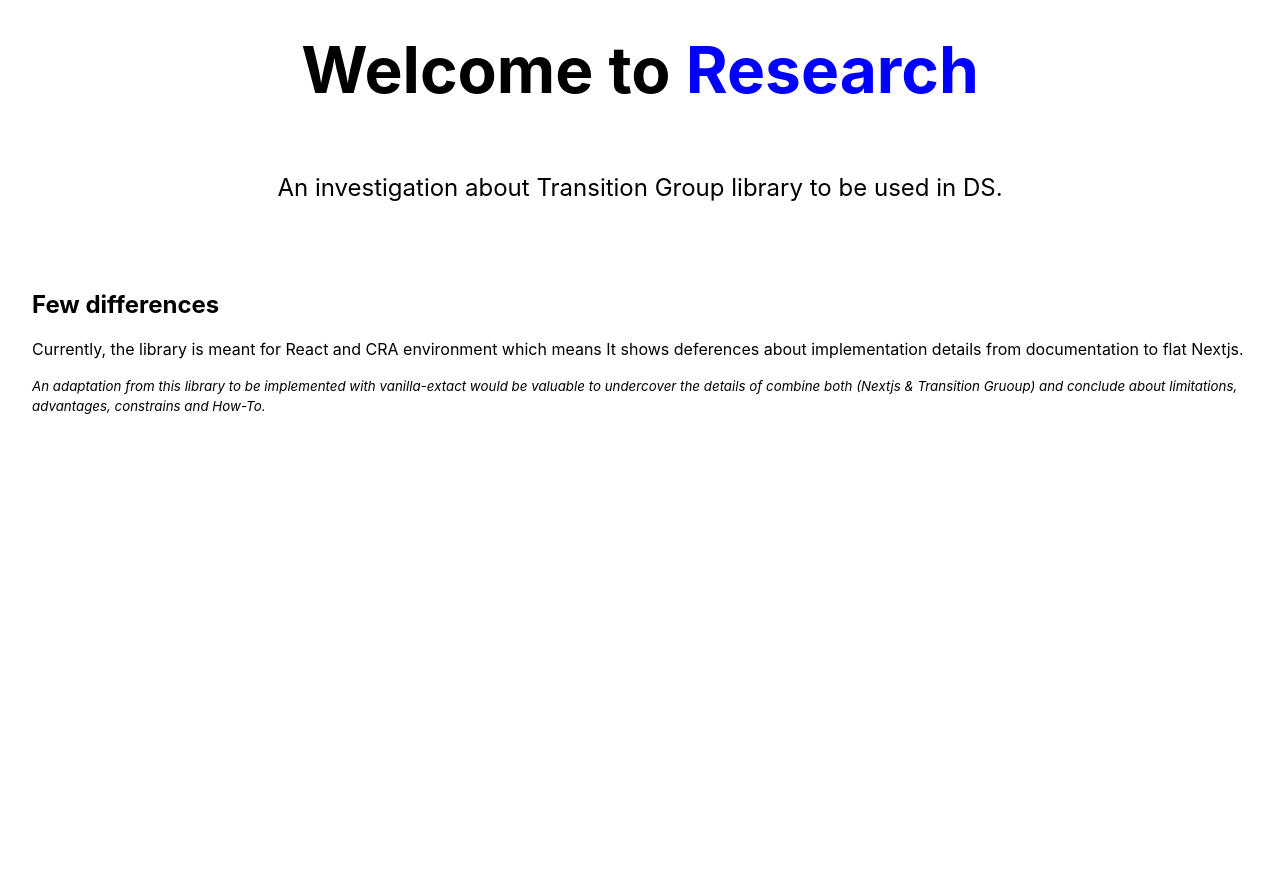
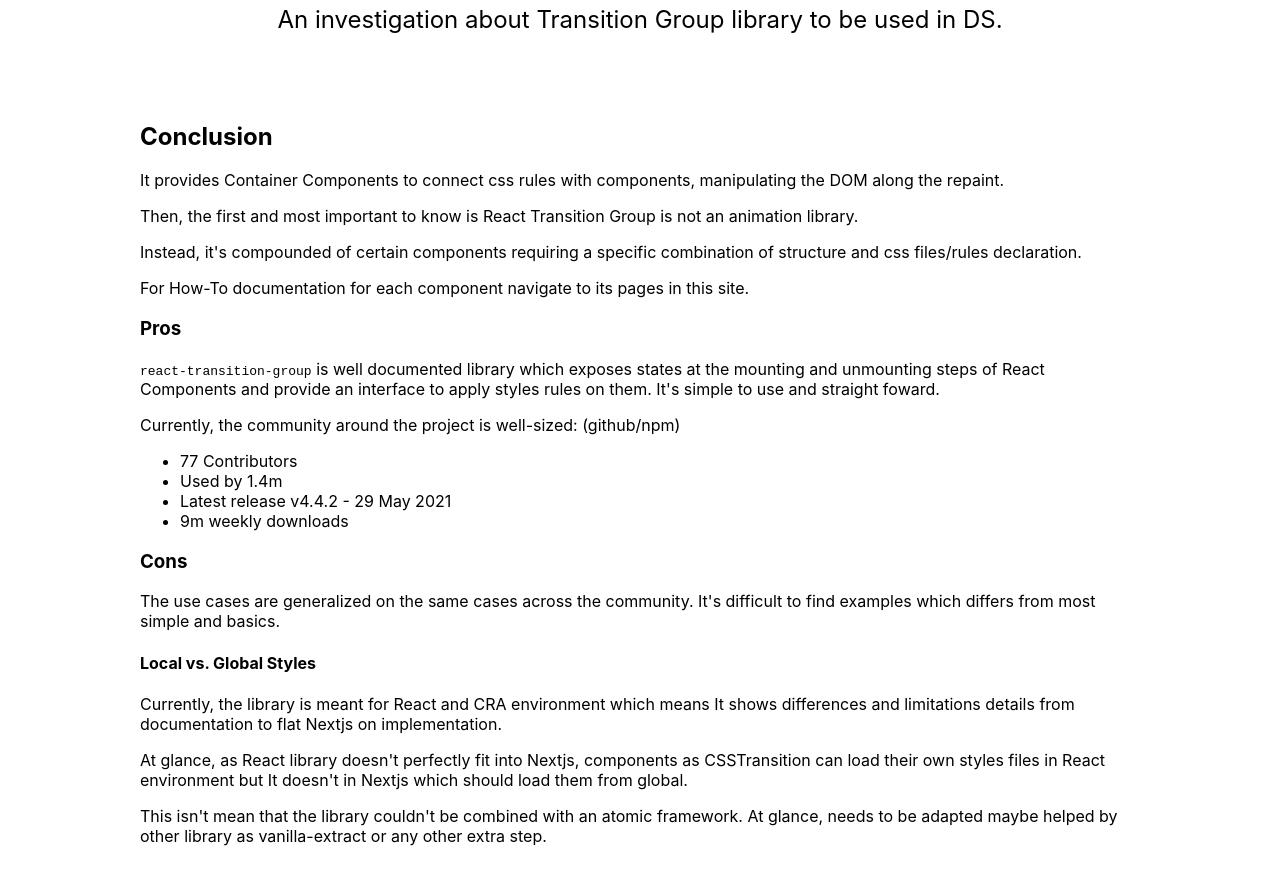
Before and after one commit to laugsg/transition-group, a Next.js app: page / in a window 1280 px wide. Shown: the part 220-1104 px from the top of the page. Before the commit the page ends 852 px from the top, so only its background shows below. Built offline with nearby package versions, Linux system fonts and the light colour scheme.

Commit message:
update > csstransition global vs. local

```diff
--- a/pages/index.js
+++ b/pages/index.js
@@ -3,7 +3,7 @@ import Image from "next/image";
 import styles from "../styles/Home.module.css";
 
 // components
-import { Navigation } from '../components/Navigation'
+import { Navigation } from "../components/Navigation";
 
 export default function Home() {
   return (
@@ -25,23 +25,77 @@ export default function Home() {
           An investigation about Transition Group library to be used in DS.
         </p>
 
+        {/* Conclusion */}
         <section>
-        <h2>Few differences</h2>
+          <h2>Conclusion</h2>
+
           <p>
-          Currently, the library is meant for React and CRA environment
-          which means It shows deferences about implementation details
-          from documentation to flat Nextjs.
+            It provides Container Components to connect css rules with
+            components, manipulating the DOM along the repaint.
           </p>
 
           <p>
-          <small>
-            <i>
-              An adaptation from this library to be implemented with vanilla-extact
-              would be valuable to undercover the details of combine both
-              (Nextjs & Transition Gruoup) and conclude about limitations, advantages, constrains and How-To.
-            </i>
-          </small>
+            Then, the first and most important to know is React Transition Group
+            is not an animation library.
           </p>
+          <p>
+            Instead, it's compounded of certain components requiring a specific
+            combination of structure and css files/rules declaration.
+          </p>
+
+          <p>
+            For How-To documentation for each component navigate to its pages in
+            this site.
+          </p>
+
+          {/* Pros */}
+          <article className={styles.article}>
+            <h3>Pros</h3>
+            <p>
+              <code>react-transition-group</code> is well documented library
+              which exposes states at the mounting and unmounting steps of React
+              Components and provide an interface to apply styles rules on them.
+              It's simple to use and straight foward.
+            </p>
+            <p>
+              Currently, the community around the project is well-sized:
+              (github/npm)
+            </p>
+            <ul>
+              <li>77 Contributors</li>
+              <li>Used by 1.4m</li>
+              <li>Latest release v4.4.2 - 29 May 2021</li>
+              <li>9m weekly downloads</li>
+            </ul>
+          </article>
+
+          {/* Cons */}
+          <article className={styles.article}>
+            <h3>Cons</h3>
+            <p>
+              The use cases are generalized on the same cases across the
+              community. It's difficult to find examples which differs from most
+              simple and basics.
+            </p>
+
+            <h4>Local vs. Global Styles</h4>
+            <p>
+              Currently, the library is meant for React and CRA environment
+              which means It shows differences and limitations details from
+              documentation to flat Nextjs on implementation.
+            </p>
+            <p>
+              At glance, as React library doesn't perfectly fit into Nextjs,
+              components as CSSTransition can load their own styles files in
+              React environment but It doesn't in Nextjs which should load them
+              from global.
+            </p>
+            <p>
+              This isn't mean that the library couldn't be combined with an
+              atomic framework. At glance, needs to be adapted maybe helped by
+              other library as vanilla-extract or any other extra step.
+            </p>
+          </article>
         </section>
       </main>
     </div>
```
Also changed, not shown: components/CssTransitionComponent.d.ts (deleted, +0 -17 lines), pages/csstransition.tsx (+17 -1 lines), styles/CssTransitionComponent.module.css (deleted, +0 -37 lines). Lines whose indentation alone changed are shown as unchanged.
